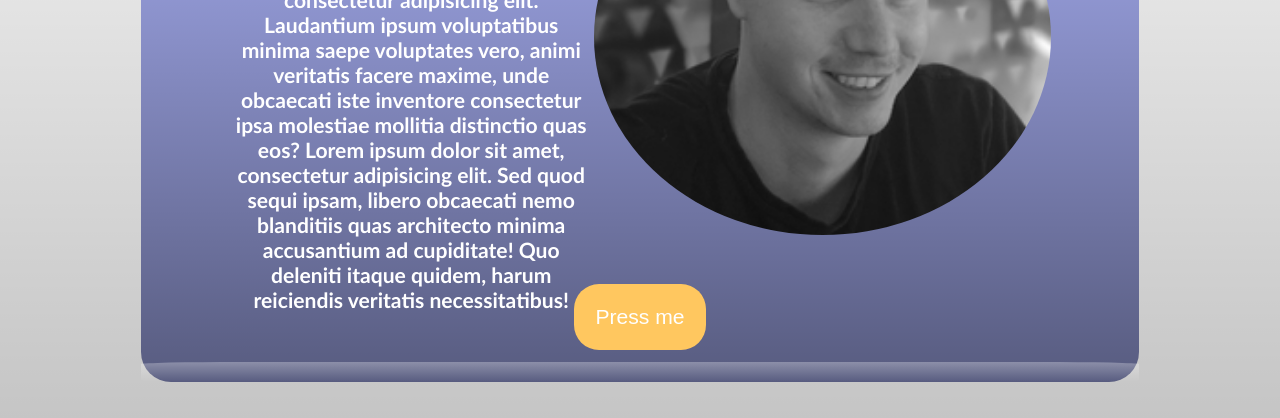
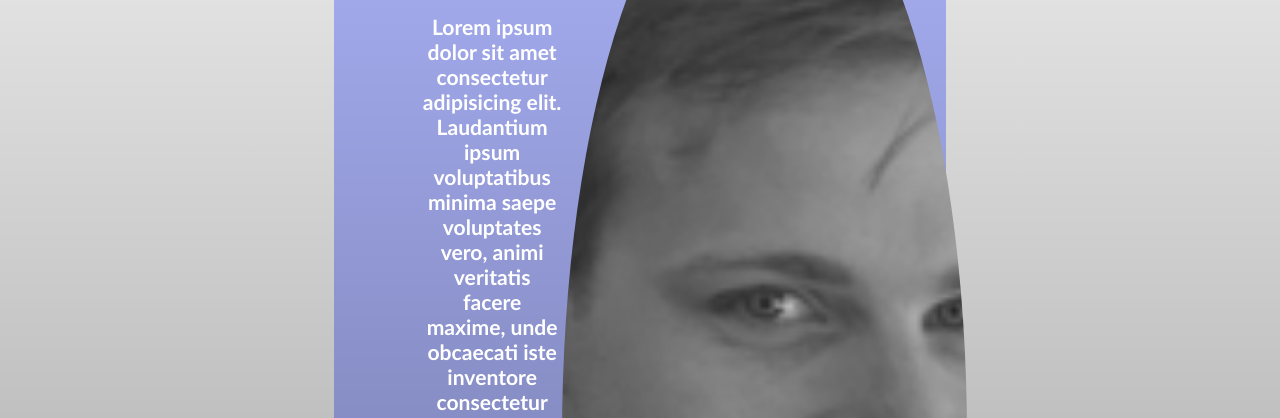
Before and after one commit to Draxlicious/portfolio-lukas, a website: page portfolio/index.html in a window 1280 px wide. Shown: the part 382-800 px from the top of the page. Drawn offline with Linux system fonts and the light colour scheme.

Commit message:
design rettelser

```diff
--- a/portfolio/src/scss/index.scss
+++ b/portfolio/src/scss/index.scss
@@ -14,7 +14,7 @@
 	}
 
 	#wrapper {
-		margin: 4em 8em;
+		padding: 4em 19em;
 		height: 93vh;
 	}
 
@@ -86,7 +86,6 @@
 			display: flex;
 			justify-content: space-evenly;
 			padding: 4em 5em 0 5em;
-			height: 55vh;
 
 			.photo__discription {
 				text-align: center;
@@ -95,13 +94,12 @@
 			}
 
 			.profile__container {
-				height: 55vh;
 
 				.photo {
 					background-image: url("/portfolio/images/standard_luks.png");
 					background-repeat: no-repeat;
-                    width: 26em;
-                    height: 90%;
+                    width: 23em;
+                    height: 100%;
 					margin: 0;
 					background-size: cover;
 					background-position: center;
@@ -115,7 +113,6 @@
 	.button__container {
 		display: flex;
 		justify-content: center;
-		padding-top: 2.5em;
 
 		.button_target {
 			padding: 1em;
@@ -123,7 +120,7 @@
 			border-radius: 25px;
 			border: none;
 			font-size: 1.2em;
-			margin: 1.5em 0;
+			margin: 1em 0 3em 0;
 		}
 	}
 	/* ================================= Section two ======================================*/
```
Also changed, not shown: portfolio/dist/css/index.css, 1 other file.
